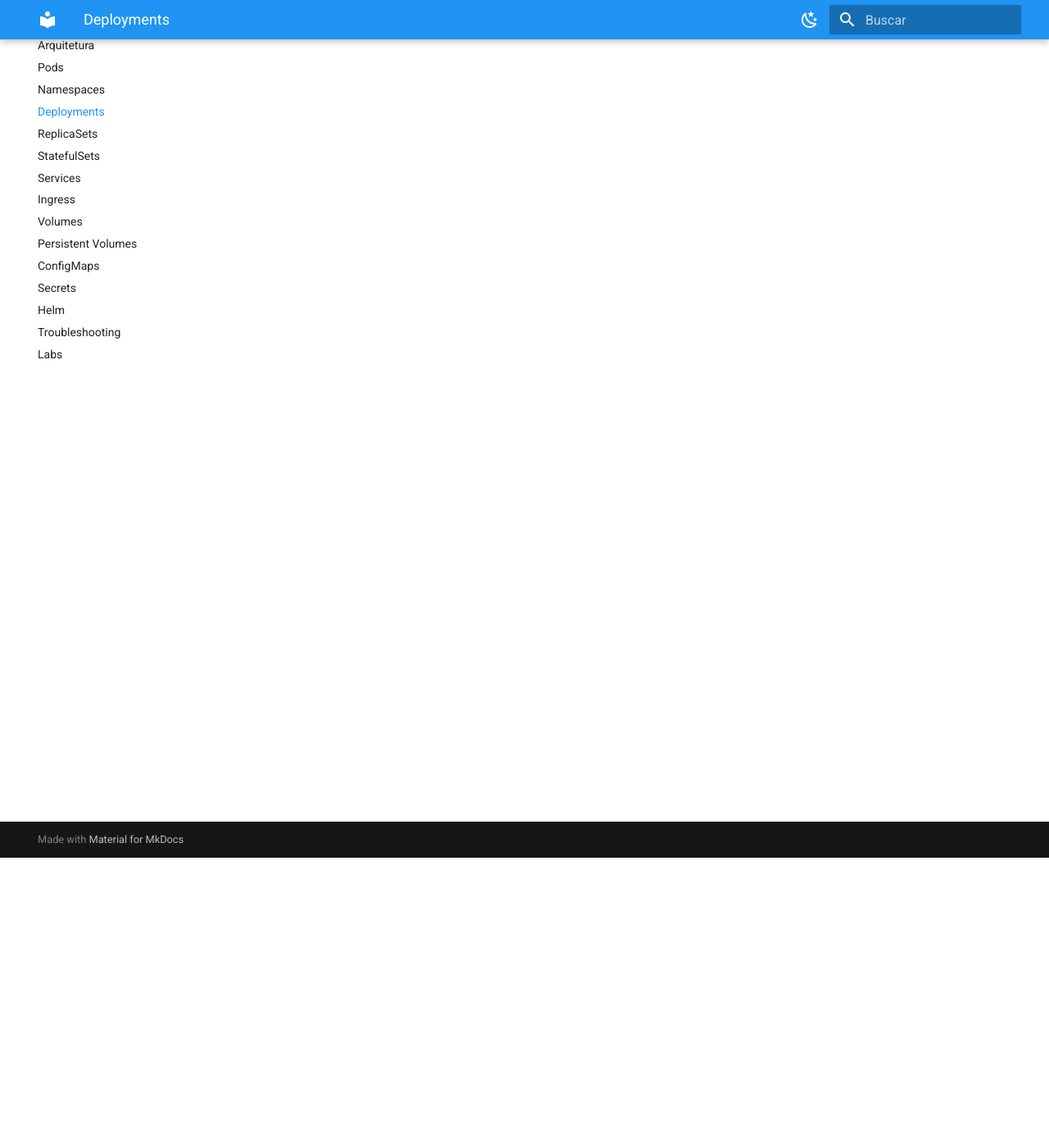
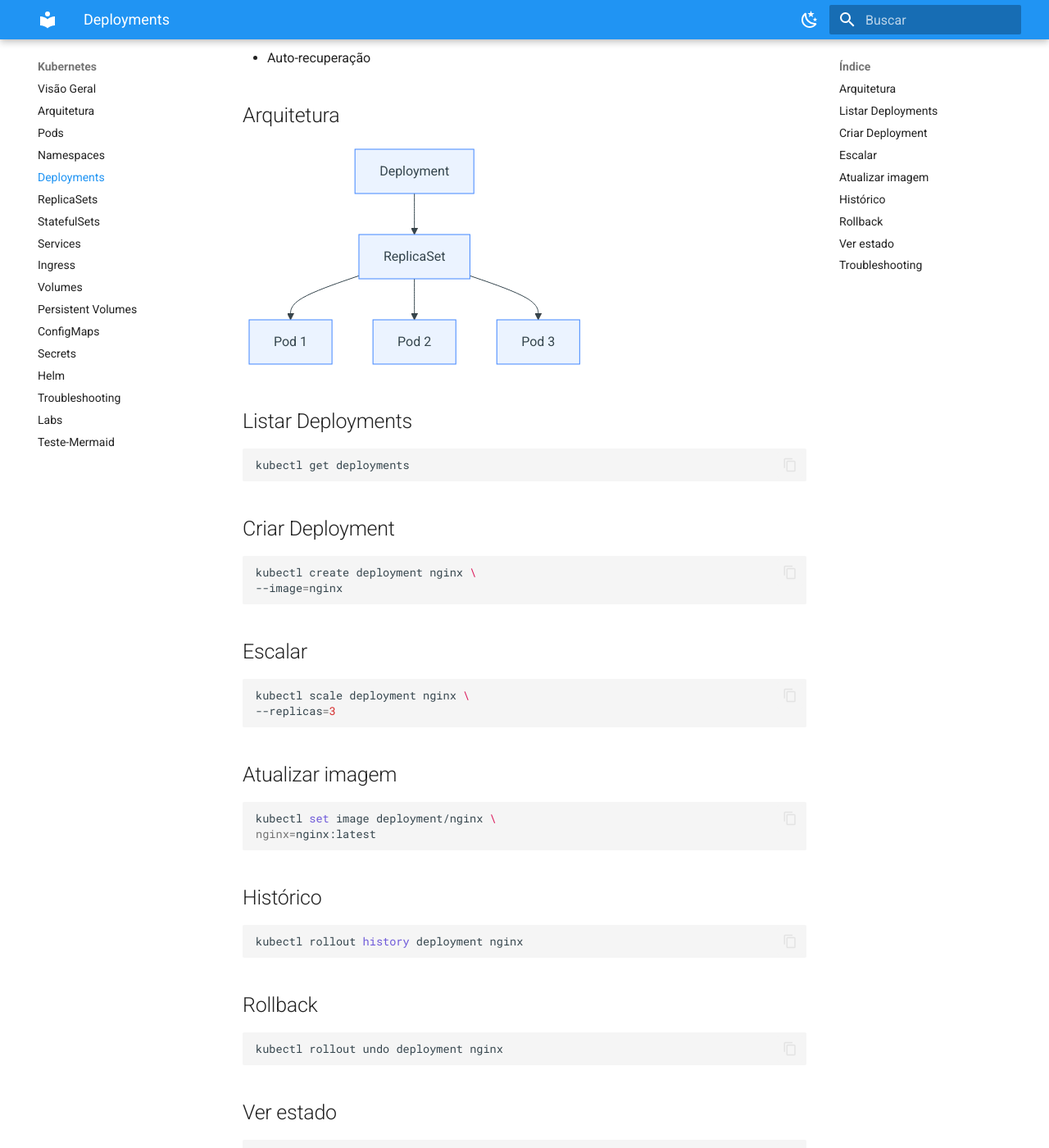
Before and after one commit to josemendes63/dkms-training, an MkDocs documentation site: the page built from docs/kubernetes/deployments.md, in a window 1280 px wide and 1400 px high, scrolled down 354 px. Shown: the whole window at 82% size. Built offline with MkDocs 1.6.1 and Material for MkDocs 9.7.7, drawn with Linux system fonts in a browser that asks for light colours; some of the changed text lies outside the part shown.

Commit message:
Adicionado teste Mermaid

````diff
--- /dev/null
+++ b/docs/javascripts/extra.js
@@ -0,0 +1,5 @@
+document$.subscribe(function() {
+    mermaid.initialize({
+        startOnLoad: true
+    });
+});
--- a/docs/kubernetes/deployments.md
+++ b/docs/kubernetes/deployments.md
@@ -1,7 +1,88 @@
-# Deployments Gestão declarativa de aplicações.
+# Deployments
 
-## Listar
+Deployments gerem Pods de forma declarativa.
+
+Permitem:
+
+- Escalar aplicações
+- Atualizações controladas
+- Rollback
+- Auto-recuperação
+
+## Arquitetura
+
+```mermaid
+graph TD
+
+A[Deployment]
+--> B[ReplicaSet]
+
+B --> C[Pod 1]
+B --> D[Pod 2]
+B --> E[Pod 3]
+```
+
+## Listar Deployments
 
 ```bash
+kubectl get deployments
+```
 
-kubectl get deployments
+## Criar Deployment
+
+```bash
+kubectl create deployment nginx \
+--image=nginx
+```
+
+## Escalar
+
+```bash
+kubectl scale deployment nginx \
+--replicas=3
+```
+
+## Atualizar imagem
+
+```bash
+kubectl set image deployment/nginx \
+nginx=nginx:latest
+```
+
+## Histórico
+
+```bash
+kubectl rollout history deployment nginx
+```
+
+## Rollback
+
+```bash
+kubectl rollout undo deployment nginx
+```
+
+## Ver estado
+
+```bash
+kubectl rollout status deployment nginx
+```
+
+## Troubleshooting
+
+Ver deployment:
+
+```bash
+kubectl describe deployment nginx
+```
+
+Ver pods relacionados:
+
+```bash
+kubectl get pods
+```
+
+Ver eventos:
+
+```bash
+kubectl get events
+```
--- a/mkdocs.yml
+++ b/mkdocs.yml
@@ -15,6 +15,8 @@
     - content.code.copy
     - search.highlight
     - search.suggest
+    - content.code.copy
+
 
   palette:
     - scheme: default
@@ -39,7 +41,14 @@
   - attr_list
   - md_in_html
   - pymdownx.details
-  - pymdownx.superfences
+  - pymdownx.superfences:
+      custom_fences:
+        - name: mermaid
+          class: mermaid
+          format: !!python/name:pymdownx.superfences.fence_code_format
+
+extra_javascript:
+  - https://unpkg.com/mermaid/dist/mermaid.min.js
 
 nav:
   - Home: index.md
@@ -68,6 +77,7 @@
       - Helm: kubernetes/helm.md
       - Troubleshooting: kubernetes/troubleshooting.md
       - Labs: kubernetes/labs.md
+      - Teste-Mermaid: kubernetes/mermaid-test.md
 
   - Linux:
       - Visão Geral: linux/index.md
````
Also changed, not shown: docs/kubernetes/mermaid-test.md (added, +11 -0 lines), docs/kubernetes/namespaces.md (+70 -0 lines), docs/kubernetes/pods.md (+62 -2 lines).
